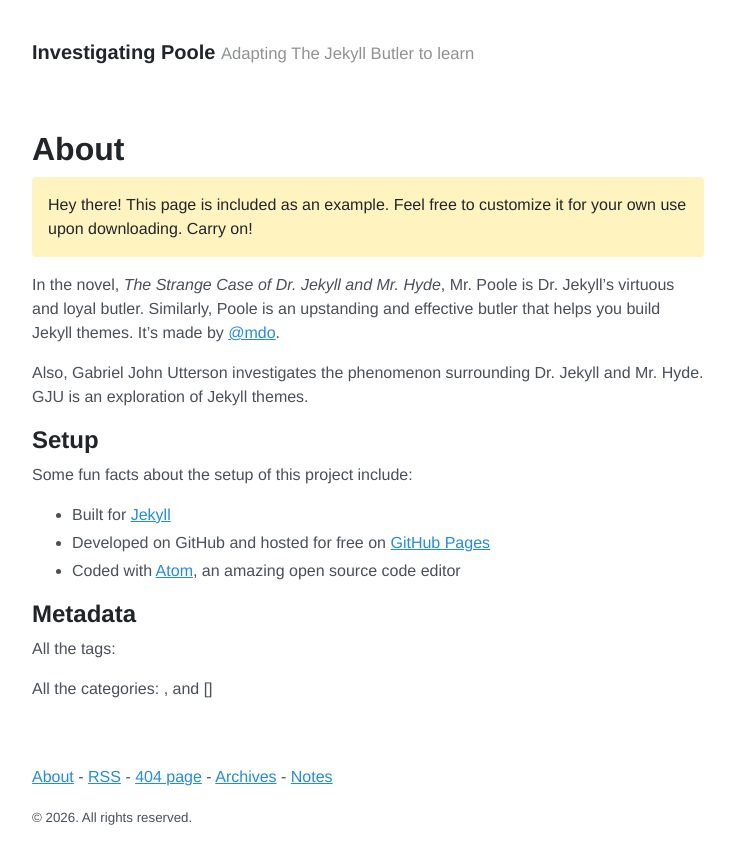
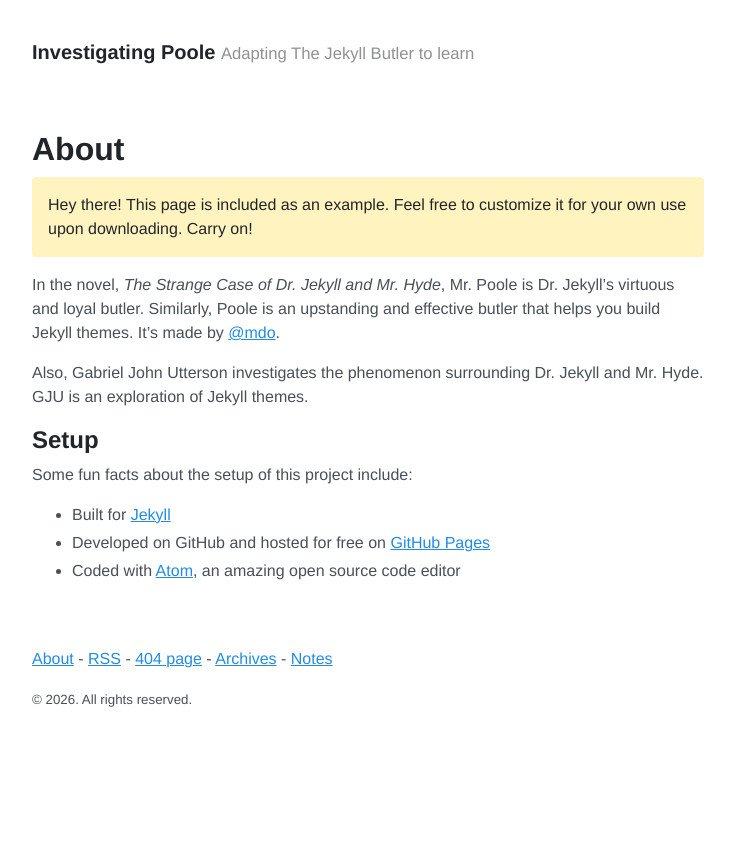
Before and after one commit to akmolteni/gju, a Jekyll site: the page built from about.md, in a window 1280 px wide. Shown: the top 864 px of the page, without its empty margins (272-1007 px from the left). Built offline with Jekyll 4.4.1, drawn with Linux system fonts in a browser that asks for light colours.

Commit message:
Update about.md to remove metadata and keep Atom note
Removed metadata section and retained Atom coding note.

```diff
--- a/about.md
+++ b/about.md
@@ -18,8 +18,3 @@ Some fun facts about the setup of this project include:
 - Built for [Jekyll](https://jekyllrb.com)
 - Developed on GitHub and hosted for free on [GitHub Pages](https://pages.github.com)
 - Coded with [Atom](https://atom.io), an amazing open source code editor
-
-## Metadata
-All the tags: {{ site.tags[0]  | array_to_sentence_string }}
-
-All the categories: {{ site.categories  | array_to_sentence_string }}
```
